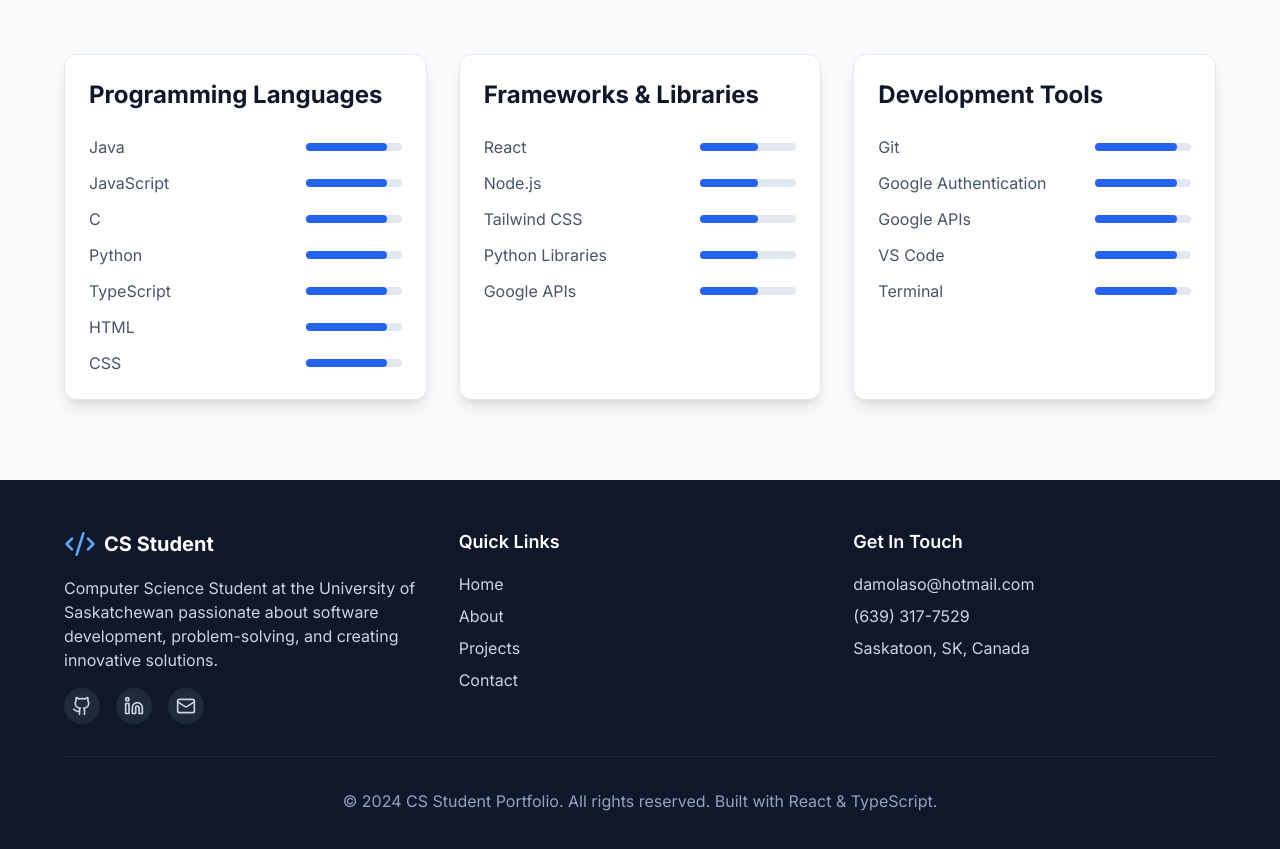
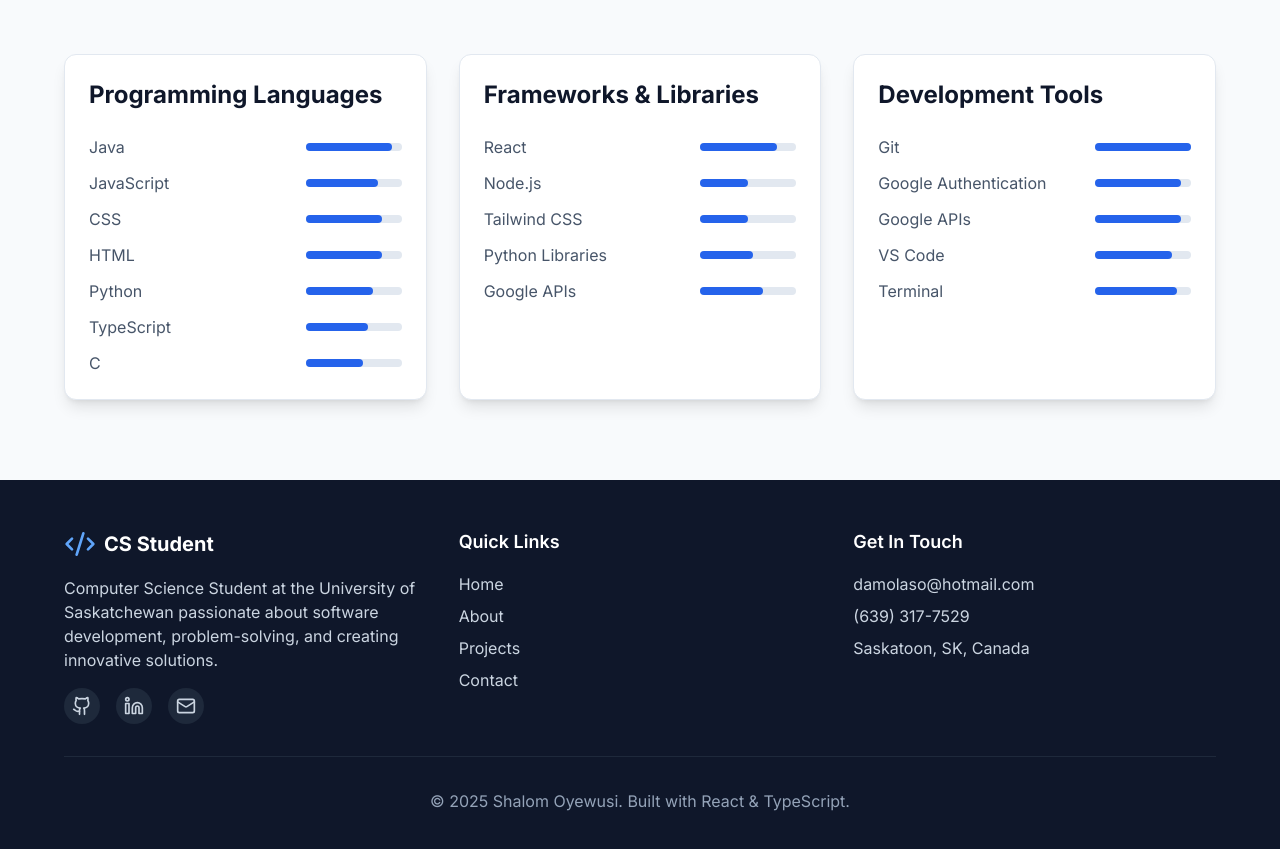
Before and after one commit to Shalom6/Portfolio, a React (Vite) app: page /about in a window 1280 px wide. Shown: the part 1480-2329 px from the top of the page. Built offline with nearby package versions, Linux system fonts and the light colour scheme.

Commit message:
updated sliders for technical skills

```diff
--- a/src/components/Footer.tsx
+++ b/src/components/Footer.tsx
@@ -84,7 +84,7 @@ const Footer = () => {
         </div>
 
         <div className="border-t border-dark-800 pt-8 text-center text-dark-400">
-          <p>&copy; 2024 CS Student Portfolio. All rights reserved. Built with React & TypeScript.</p>
+          <p>&copy; 2025 Shalom Oyewusi. Built with React & TypeScript.</p>
         </div>
       </div>
     </footer>
--- a/src/pages/About.tsx
+++ b/src/pages/About.tsx
@@ -7,6 +7,29 @@ const About = () => {
     { icon: Users, label: 'Programming Languages', value: '7' },
     { icon: Zap, label: 'Years Coding', value: '2+' },
     { icon: Heart, label: 'Git Commits', value: '100+' },
+  ]
+  const programmingLanguages = [
+    { name: 'Java', proficiency: '90%' },
+    { name: 'JavaScript', proficiency: '75%' },
+    { name: 'CSS', proficiency: '80%' },
+    {name: 'HTML', proficiency: '80%'},
+    { name: 'Python', proficiency: '70%' },
+    { name: 'TypeScript', proficiency: '65%' },
+    { name: 'C', proficiency: '60%'},
+  ]
+  const frameworksAndLibraries = [
+    { name: 'React', proficiency: '80%' },
+    { name: 'Node.js', proficiency: '50%' },
+    { name: 'Tailwind CSS', proficiency: '50%' },
+    { name: 'Python Libraries', proficiency: '55%' },
+    { name: 'Google APIs', proficiency: '65%' },
+  ]
+  const developmentTools = [
+    { name: 'Git', proficiency: '100%' },
+    { name: 'Google Authentication', proficiency: '90%' },
+    { name: 'Google APIs', proficiency: '90%' },
+    { name: 'VS Code', proficiency: '80%' },
+    { name: 'Terminal', proficiency: '85%' },
   ]
 
   return (
@@ -74,6 +97,7 @@ const About = () => {
                 My Journey
               </h2>
               <div className="space-y-4 text-dark-600 dark:text-dark-300">
+                {/*Need to fix this journey part*/}
                 <p>
                   My journey in Computer Science began with curiosity about how software works.
                   Starting with basic programming concepts, I've developed a strong foundation in
@@ -143,12 +167,13 @@ const About = () => {
               <h3 className="text-2xl font-bold text-dark-900 dark:text-white mb-6">
                 Programming Languages
               </h3>
+              {/*Need to change these so i can edit each one manually*/}
               <div className="space-y-3">
-                {['Java', 'JavaScript', 'C', 'Python', 'TypeScript', 'HTML', 'CSS'].map((lang) => (
-                  <div key={lang} className="flex items-center justify-between">
-                    <span className="text-dark-600 dark:text-dark-300">{lang}</span>
+                {programmingLanguages.map((lang) => (
+                  <div key={lang.name} className="flex items-center justify-between">
+                    <span className="text-dark-600 dark:text-dark-300">{lang.name}</span>
                     <div className="w-24 bg-dark-200 dark:bg-dark-700 rounded-full h-2">
-                      <div className="bg-primary-600 h-2 rounded-full" style={{ width: '85%' }}></div>
+                      <div className="bg-primary-600 h-2 rounded-full" style={{ width: lang.proficiency }}></div>
                     </div>
                   </div>
                 ))}
@@ -166,12 +191,13 @@ const About = () => {
               <h3 className="text-2xl font-bold text-dark-900 dark:text-white mb-6">
                 Frameworks & Libraries
               </h3>
+              {/*Need to change these so I can edit each one manually*/}
               <div className="space-y-3">
-                {['React', 'Node.js', 'Tailwind CSS', 'Python Libraries', 'Google APIs'].map((framework) => (
-                  <div key={framework} className="flex items-center justify-between">
-                    <span className="text-dark-600 dark:text-dark-300">{framework}</span>
+                {frameworksAndLibraries.map((framework) => (
+                  <div key={framework.name} className="flex items-center justify-between">
+                    <span className="text-dark-600 dark:text-dark-300">{framework.name}</span>
                     <div className="w-24 bg-dark-200 dark:bg-dark-700 rounded-full h-2">
-                      <div className="bg-primary-600 h-2 rounded-full" style={{ width: '60%' }}></div>
+                      <div className="bg-primary-600 h-2 rounded-full" style={{ width: framework.proficiency }}></div>
                     </div>
                   </div>
                 ))}
@@ -189,12 +215,13 @@ const About = () => {
               <h3 className="text-2xl font-bold text-dark-900 dark:text-white mb-6">
                 Development Tools
               </h3>
+              {/*Need to change these so i can edit each one manually*/}
               <div className="space-y-3">
-                {['Git', 'Google Authentication', 'Google APIs', 'VS Code', 'Terminal'].map((tool) => (
-                  <div key={tool} className="flex items-center justify-between">
-                    <span className="text-dark-600 dark:text-dark-300">{tool}</span>
+                {developmentTools.map((tool) => (
+                  <div key={tool.name} className="flex items-center justify-between">
+                    <span className="text-dark-600 dark:text-dark-300">{tool.name}</span>
                     <div className="w-24 bg-dark-200 dark:bg-dark-700 rounded-full h-2">
-                      <div className="bg-primary-600 h-2 rounded-full" style={{ width: '85%' }}></div>
+                      <div className="bg-primary-600 h-2 rounded-full" style={{ width: tool.proficiency }}></div>
                     </div>
                   </div>
                 ))}
```
